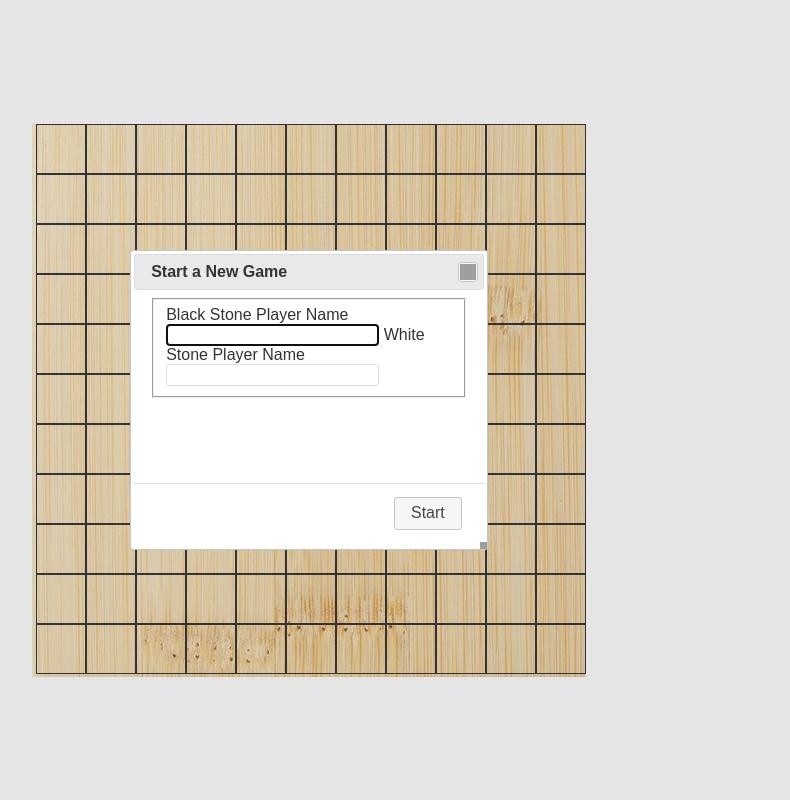
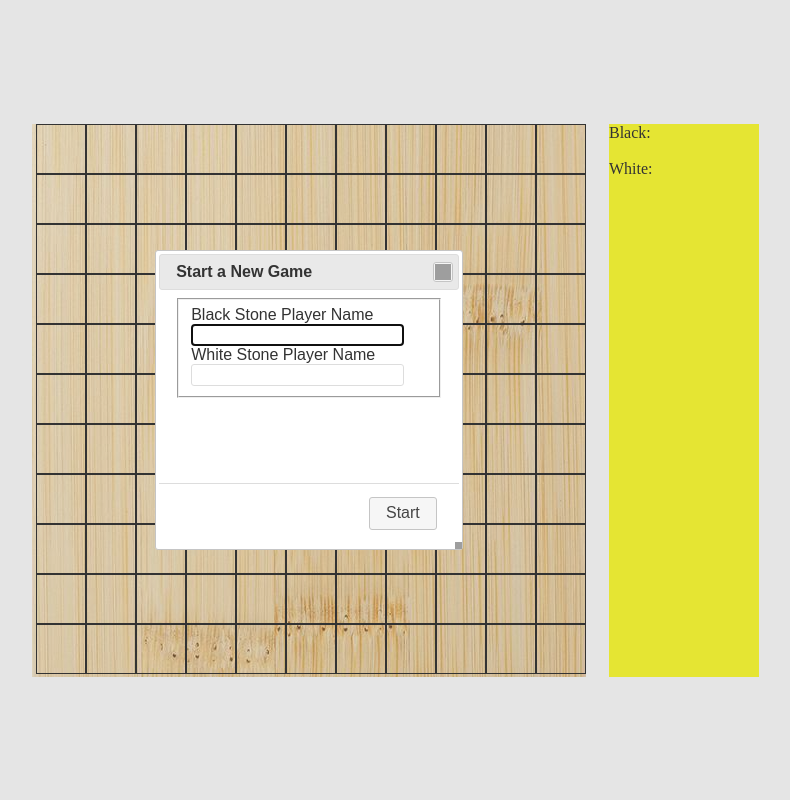
Before and after one commit to hchou/p3.hanhan.biz, a PHP site: page / in a window 1280 px wide. Shown: the whole page, without its empty margins (331-1121 px from the left). Run offline with PHP 8.4, Linux system fonts and the light colour scheme; some libraries are stand-ins or nearby versions; grey boxes are pictures that could not be loaded.

Commit message:
Updating Player/Game Progress Info box -- updating player names

```diff
--- a/css/gomoku.css
+++ b/css/gomoku.css
@@ -42,7 +42,7 @@
 }
 
 .game-box {
-    width: 800px;
+    width: 900px;
     height: 553px;
     position: fixed;
     top:0;
--- a/index.php
+++ b/index.php
@@ -5,6 +5,7 @@
 	<script type="text/javascript" src="//ajax.googleapis.com/ajax/libs/jquery/1.10.2/jquery.min.js"></script>
     <script src="//ajax.googleapis.com/ajax/libs/jqueryui/1.10.3/jquery-ui.min.js"></script>
     <link rel="stylesheet" type="text/css" href="/css/gomoku.css">
+    <script src="/js/game_new.js"></script>
 
     <title>Gomoku</title>
 
@@ -14,7 +15,6 @@
 
 </head>
 
-<body>
 <body onload="newGame()">
 
 <?php
@@ -27,19 +27,28 @@
 ?>
 
 <!-- Displaying the Go board -->
-<div class='board'>
-<?=$grids?>
+<div class='game-box'>
+    <div class='board'>
+        <?=$grids?>
+    </div>
+
+    <div class='player-info'>
+        Black:<br>
+        <span id='bplayer'></span><br>
+        White:<br>
+        <span id='wplayer'></span><br>
+    </div>
 </div>
 
-<script src="/js/gomoku.js"></script>
+<script src="/js/game_turn.js"></script>
 
 <div id="dialog-form" title="Start a New Game">
 <form>
 <fieldset>
-<label for="nameBlack">Black Stone Player Name</label>
-<input type="text" name="nameBlack" id="nameBlack" value="" class="text ui-widget-content ui-corner-all" />
-<label for="nameWhite">White Stone Player Name</label>
-<input type="text" name="nameWhite" id="nameWhite" value="" class="text ui-widget-content ui-corner-all" />
+<label for="nameBlack">Black Stone Player Name</label><br>
+<input type="text" name="nameBlack" id="nameBlack" value="" class="text ui-widget-content ui-corner-all" /><br>
+<label for="nameWhite">White Stone Player Name</label><br>
+<input type="text" name="nameWhite" id="nameWhite" value="" class="text ui-widget-content ui-corner-all" /><br>
 </fieldset>
 </form>
 </div>
--- a/js/game_new.js
+++ b/js/game_new.js
@@ -2,27 +2,22 @@ $(function() {
     $("#dialog-form").dialog({
         autoOpen: false,
         height: 300,
-        width: 350,
+        width: 300,
         modal: true,
         buttons: {
             "Start": function() {
-                var bValid = true;
-                allFields.removeClass("ui-state-error");
-                bValid = bValid && checkLength(nameBlack, "nameBlack", 3, 16);
-                bValid = bValid && checkLength(nameWhite, "nameWhite", 3, 16);
-                if (bValid) {
-                    $("#users tbody").append("<tr>" +
-                        "<td>" + name.val() + "</td>" +
-                        "<td>" + email.val() + "</td>" +
-                        "<td>" + password.val() + "</td>" +
-                        "</tr>");
+                    //$("#users tbody").append("<tr>" +
+                    //    "<td>" + name.val() + "</td>" +
+                    //    "<td>" + email.val() + "</td>" +
+                    //    "<td>" + password.val() + "</td>" +
+                    //    "</tr>");
+                    var bplayer = $("#nameBlack").val();
+                    var wplayer = $("#nameWhite").val();
                     $(this).dialog("close");
-                }
+                    $("#bplayer").html(bplayer);
+                    $("#wplayer").html(wplayer);
             },
         },
-        close: function() {
-            allFields.val("").removeClass("ui-state-error");
-        }
     });
 
 });
```
